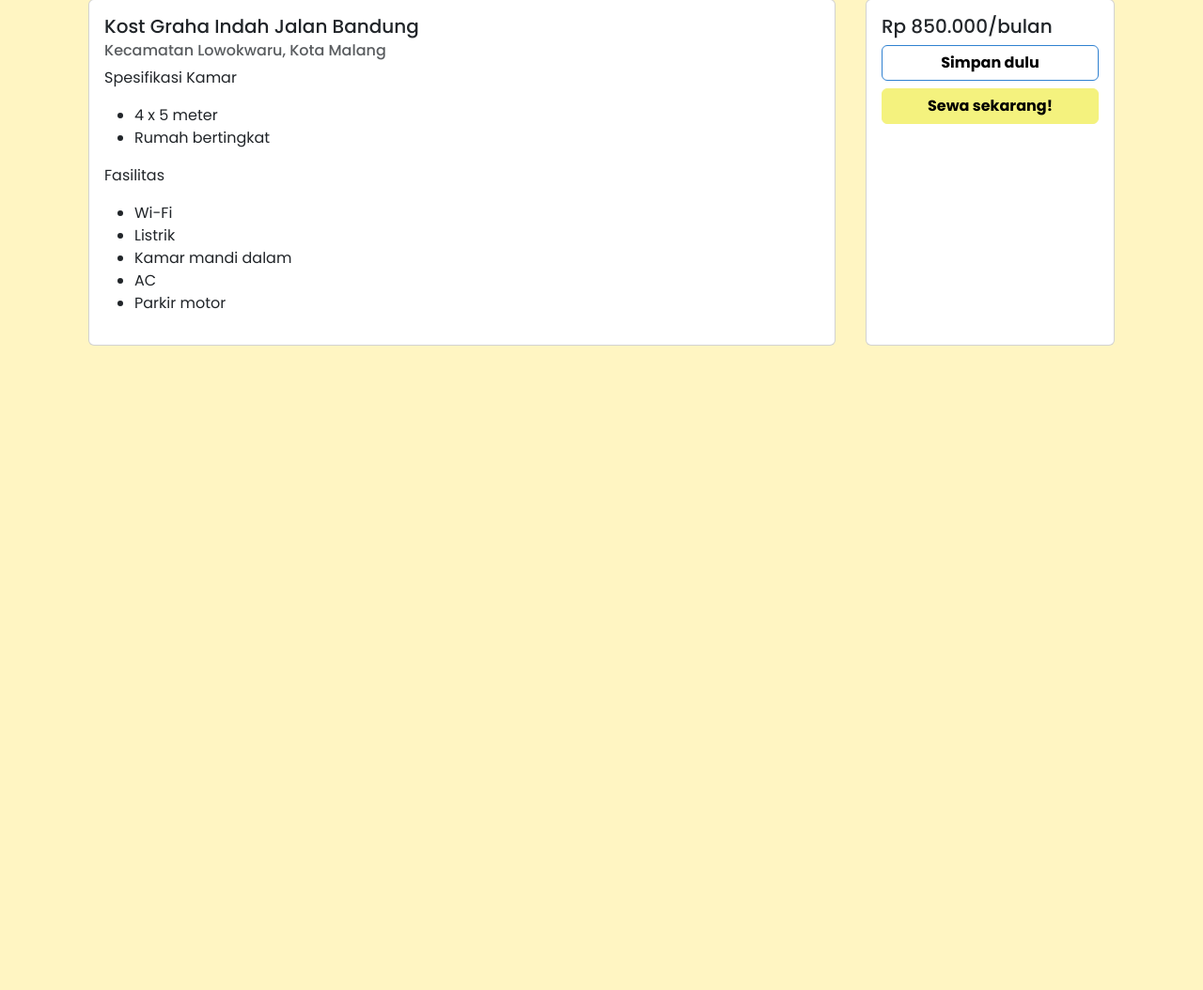
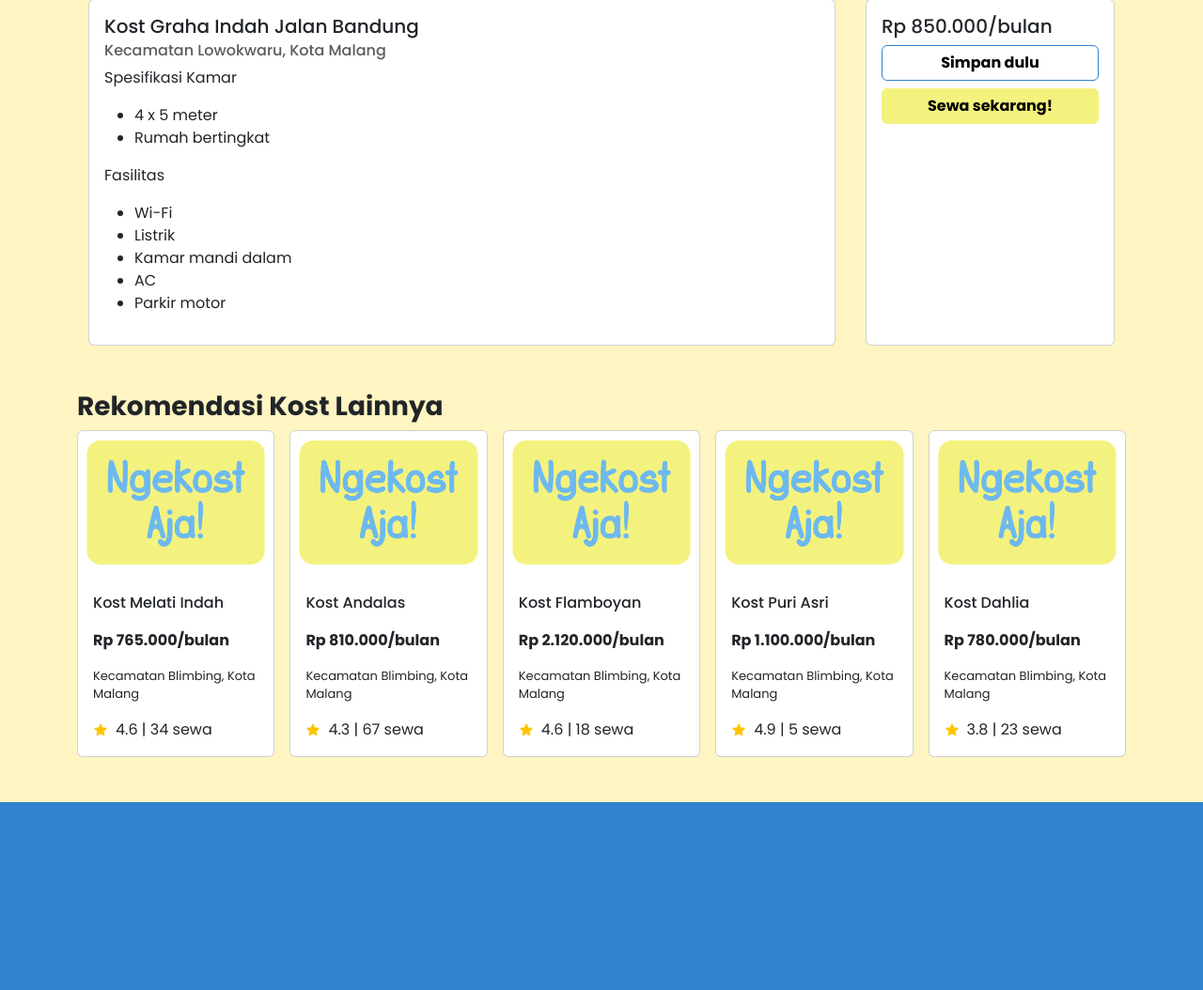
Before and after one commit to ngekost-aja/Ngekost-Aja, a PHP site: page /detail-kos.html in a window 1280 px wide. Shown: the part 433-1487 px from the top of the page at 94% size. Before the commit the page ends 801 px from the top, so only its background shows below. Run offline with PHP 8.4, Linux system fonts and the light colour scheme.

Commit message:
add: kost recomendation catalog

```diff
--- a/detail-kos-style.css
+++ b/detail-kos-style.css
@@ -67,3 +67,48 @@ main {
     color: black;
     border-color: #F4F27E;
 }
+
+#product-catalog {
+    margin: 3rem 0rem 3rem;
+}
+
+.link-to-detail-kost {
+    text-decoration: none;
+}
+
+.kost-content {
+    height: 100%;
+}
+
+.judul-kost {
+    font-weight: 500;
+}
+
+.alamat-kost {
+    font-size: small;
+}
+
+.harga-kost {
+    font-weight: bolder;
+}
+
+.rating-kost {
+    display: flex;
+}
+
+.rating-text {
+    margin-left: .5rem;
+}
+
+.star-icon {
+    width: 1rem;
+    align-items: center;
+    color: #FFC400;
+}
+
+footer {
+    background-color: #3081D0 !important;
+    padding: 100px;
+    text-align: center;
+    color: white;
+}
--- a/detail-kos.html
+++ b/detail-kos.html
@@ -88,6 +88,92 @@
                 </div>
             </div>
         </section>
+
+        <section id="product-catalog">
+            <h3 class="fw-bold" id="product-catalog-title">Rekomendasi Kost Lainnya</h3>
+            <div class="catalog-row row row-cols-auto row-cols-lg-5 g-2 g-lg-3">
+                <div class="col col-6 kost-container mx-auto">
+                    <div class="card kost-content">
+                        <img src="img/ngekost-aja-logo.png" class="card-img-top" alt="photo1">
+                        <div class="card-body">
+                            <p class="judul-kost">Kost Melati Indah</p>
+                            <p class="harga-kost">Rp 765.000/bulan</p>
+                            <p class="alamat-kost">Kecamatan Blimbing, Kota Malang</p>
+                            <div class="rating-kost">
+                                <svg xmlns="http://www.w3.org/2000/svg" class="star-icon" viewBox="0 0 24 24" fill="currentColor" class="w-6 h-6">
+                                    <path fill-rule="evenodd" d="M10.788 3.21c.448-1.077 1.976-1.077 2.424 0l2.082 5.006 5.404.434c1.164.093 1.636 1.545.749 2.305l-4.117 3.527 1.257 5.273c.271 1.136-.964 2.033-1.96 1.425L12 18.354 7.373 21.18c-.996.608-2.231-.29-1.96-1.425l1.257-5.273-4.117-3.527c-.887-.76-.415-2.212.749-2.305l5.404-.434 2.082-5.005Z" clip-rule="evenodd" />
+                                </svg>
+                                <div class="rating-text">4.6 | 34 sewa</div>
+                            </div>
+                        </div>
+                    </div>
+                </div>
+                <div class="col col-6 kost-container mx-auto">
+                    <div class="card kost-content">
+                        <img src="img/ngekost-aja-logo.png" class="card-img-top" alt="...">
+                        <div class="card-body">
+                            <p class="judul-kost">Kost Andalas</p>
+                            <p class="harga-kost">Rp 810.000/bulan</p>
+                            <p class="alamat-kost">Kecamatan Blimbing, Kota Malang</p>
+                            <div class="rating-kost">
+                                <svg xmlns="http://www.w3.org/2000/svg" class="star-icon" viewBox="0 0 24 24" fill="currentColor" class="w-6 h-6">
+                                    <path fill-rule="evenodd" d="M10.788 3.21c.448-1.077 1.976-1.077 2.424 0l2.082 5.006 5.404.434c1.164.093 1.636 1.545.749 2.305l-4.117 3.527 1.257 5.273c.271 1.136-.964 2.033-1.96 1.425L12 18.354 7.373 21.18c-.996.608-2.231-.29-1.96-1.425l1.257-5.273-4.117-3.527c-.887-.76-.415-2.212.749-2.305l5.404-.434 2.082-5.005Z" clip-rule="evenodd" />
+                                </svg>
+                                <div class="rating-text">4.3 | 67 sewa</div>
+                            </div>
+                        </div>
+                    </div>
+                </div>
+                <div class="col col-6 kost-container mx-auto">
+                    <div class="card kost-content">
+                        <img src="img/ngekost-aja-logo.png" class="card-img-top" alt="...">
+                        <div class="card-body">
+                            <p class="judul-kost">Kost Flamboyan</p>
+                            <p class="harga-kost">Rp 2.120.000/bulan</p>
+                            <p class="alamat-kost">Kecamatan Blimbing, Kota Malang</p>
+                            <div class="rating-kost">
+                                <svg xmlns="http://www.w3.org/2000/svg" class="star-icon" viewBox="0 0 24 24" fill="currentColor" class="w-6 h-6">
+                                    <path fill-rule="evenodd" d="M10.788 3.21c.448-1.077 1.976-1.077 2.424 0l2.082 5.006 5.404.434c1.164.093 1.636 1.545.749 2.305l-4.117 3.527 1.257 5.273c.271 1.136-.964 2.033-1.96 1.425L12 18.354 7.373 21.18c-.996.608-2.231-.29-1.96-1.425l1.257-5.273-4.117-3.527c-.887-.76-.415-2.212.749-2.305l5.404-.434 2.082-5.005Z" clip-rule="evenodd" />
+                                </svg>
+                                <div class="rating-text">4.6 | 18 sewa</div>
+                            </div>
+                        </div>
+                    </div>
+                </div>
+                <div class="col col-6 kost-container mx-auto">
+                    <div class="card kost-content">
+                        <img src="img/ngekost-aja-logo.png" class="card-img-top" alt="...">
+                        <div class="card-body">
+                            <p class="judul-kost">Kost Puri Asri</p>
+                            <p class="harga-kost">Rp 1.100.000/bulan</p>
+                            <p class="alamat-kost">Kecamatan Blimbing, Kota Malang</p>
+                            <div class="rating-kost">
+                                <svg xmlns="http://www.w3.org/2000/svg" class="star-icon" viewBox="0 0 24 24" fill="currentColor" class="w-6 h-6">
+                                    <path fill-rule="evenodd" d="M10.788 3.21c.448-1.077 1.976-1.077 2.424 0l2.082 5.006 5.404.434c1.164.093 1.636 1.545.749 2.305l-4.117 3.527 1.257 5.273c.271 1.136-.964 2.033-1.96 1.425L12 18.354 7.373 21.18c-.996.608-2.231-.29-1.96-1.425l1.257-5.273-4.117-3.527c-.887-.76-.415-2.212.749-2.305l5.404-.434 2.082-5.005Z" clip-rule="evenodd" />
+                                </svg>
+                                <div class="rating-text">4.9 | 5 sewa</div>
+                            </div>
+                        </div>
+                    </div>
+                </div>
+                <div class="col col-6 kost-container mx-auto">
+                    <div class="card kost-content">
+                        <img src="img/ngekost-aja-logo.png" class="card-img-top" alt="...">
+                        <div class="card-body">
+                            <p class="judul-kost">Kost Dahlia</p>
+                            <p class="harga-kost">Rp 780.000/bulan</p>
+                            <p class="alamat-kost">Kecamatan Blimbing, Kota Malang</p>
+                            <div class="rating-kost">
+                                <svg xmlns="http://www.w3.org/2000/svg" class="star-icon" viewBox="0 0 24 24" fill="currentColor" class="w-6 h-6">
+                                    <path fill-rule="evenodd" d="M10.788 3.21c.448-1.077 1.976-1.077 2.424 0l2.082 5.006 5.404.434c1.164.093 1.636 1.545.749 2.305l-4.117 3.527 1.257 5.273c.271 1.136-.964 2.033-1.96 1.425L12 18.354 7.373 21.18c-.996.608-2.231-.29-1.96-1.425l1.257-5.273-4.117-3.527c-.887-.76-.415-2.212.749-2.305l5.404-.434 2.082-5.005Z" clip-rule="evenodd" />
+                                </svg>
+                                <div class="rating-text">3.8 | 23 sewa</div>
+                            </div>
+                        </div>
+                    </div>
+                </div>
+            </div>
+        </section>
     </main>
 
     <footer>
```
